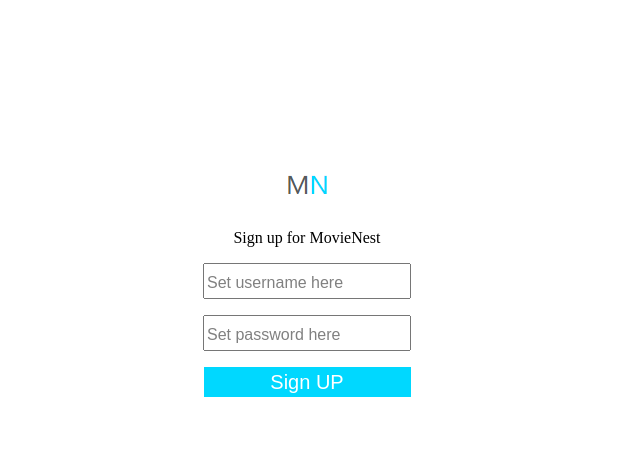
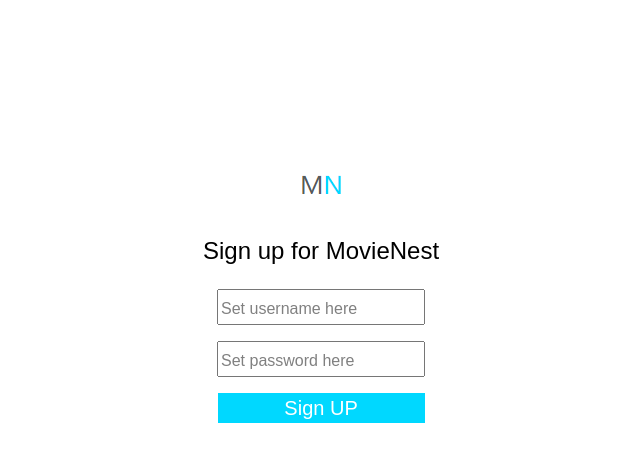
Before and after one commit to 1vec/MovieWeb, a Flask app: template flaskr/templates/register_test.html in a window 1280 px wide. Shown: the top 462 px of the page, without its empty margins (181-821 px from the left). Run offline with Flask 2, Linux system fonts and the light colour scheme; the template is opened without the code that fills it, so the values that code supplies are empty.

Commit message:
Add style

```diff
--- a/flaskr/templates/login_test.html
+++ b/flaskr/templates/login_test.html
@@ -7,7 +7,7 @@
 <body>
 	<div class="divForm">
 		<img src="./icon.png"  alt="MovieNest" />
-		<p>Sign in to MovieNest</p>
+		<p style="font-size: 24px; font-family: 'Arial'">Sign in to MovieNest</p>
 		<form method="post">
 			<p>
 	        <input name="username" id="username"
--- a/flaskr/templates/register_test.html
+++ b/flaskr/templates/register_test.html
@@ -7,7 +7,7 @@
 <body style="width:100px; height:100px; overflow: hidden;">
 	<div class="divForm">
 		<img src="./icon.png"  alt="MovieNest" />
-		<p>Sign up for MovieNest</p>
+		<p style="font-size: 24px; font-family: 'Arial'">Sign up for MovieNest</p>
 		<form method="post">
 			<p>
 	        <input name="username" id="username" required
```
